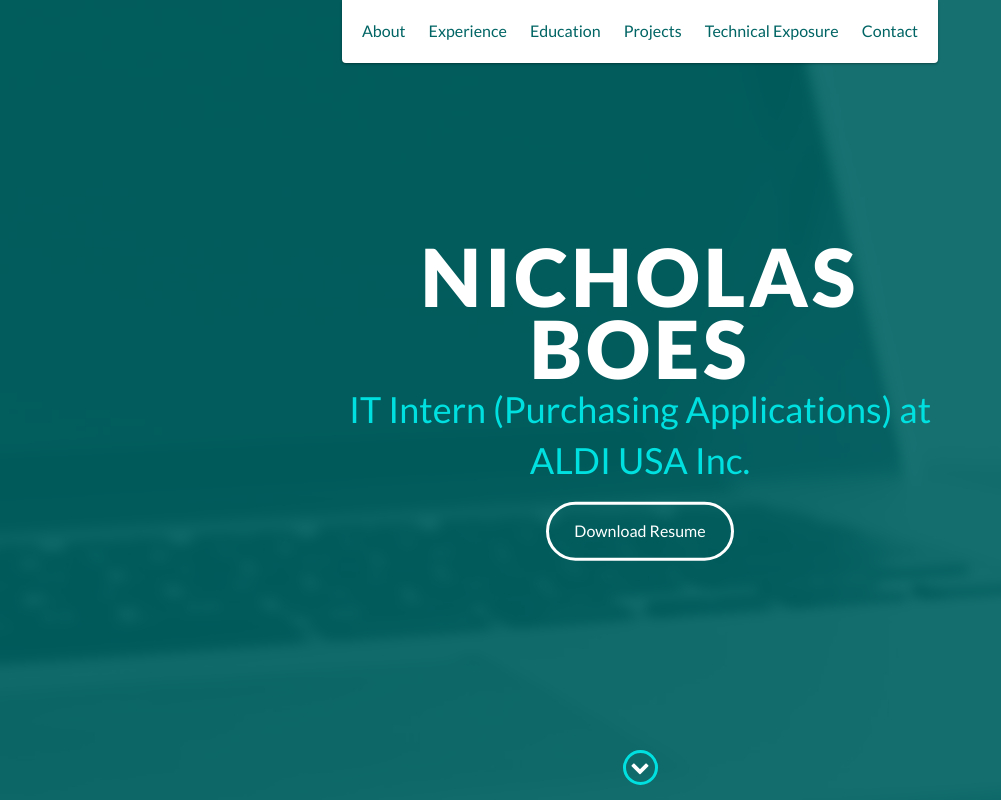
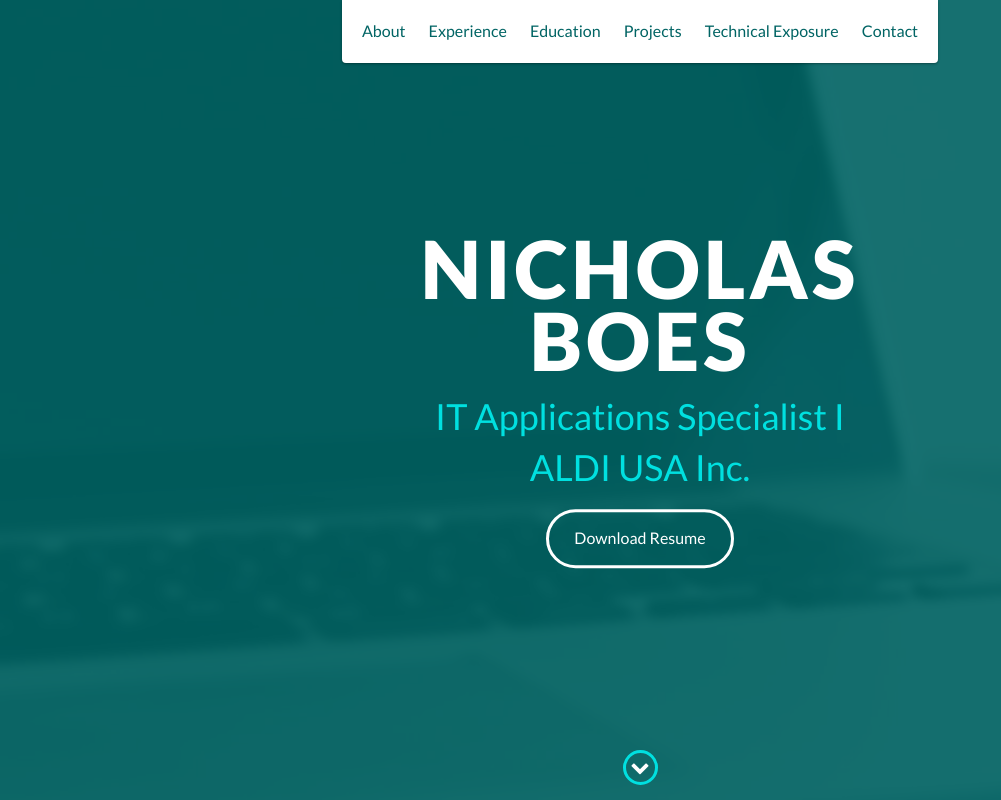
Before and after one commit to NBPrograms/NBPrograms.github.io, a website: page index.html in a window 1280 px wide. Shown: the top 800 px of the page, without its empty margins (0-1001 px from the left). Drawn offline with nearby package versions, Linux system fonts and the light colour scheme.

Commit message:
Finishing Touches

```diff
--- a/css/styles.css
+++ b/css/styles.css
@@ -249,12 +249,15 @@
     text-transform: uppercase;
     letter-spacing: 0.05em;
     line-height: 0.9em;
+    margin-bottom: 15px;
 }
 #lead-content h2 {
     color: #00E0E0;
     font-weight: 500;
     font-size: 2.25em;
-    margin-bottom: 15px;
+}
+#lead-content a {
+    margin-top: 15px;
 }
 #lead-overlay {
     position: absolute;
--- a/index.html
+++ b/index.html
@@ -56,8 +56,9 @@
     <div id="lead">
         <div id="lead-content">
             <h1>Nicholas Boes</h1>
-            <h2>IT Intern (Purchasing Applications) at ALDI USA Inc.</h2>
-            <a href="Nicholas%20Resume%20v12.pdf" download class="btn-rounded-white">Download Resume</a>
+            <h2>IT Applications Specialist I</h2>
+            <h2>ALDI USA Inc.</h2>
+            <a href="Nicholas%20Resume%20v13.pdf" download class="btn-rounded-white">Download Resume</a>
         </div>
         <!-- End #lead-content -->
 
@@ -303,7 +304,7 @@
             <li>Visio</li>
             <li>Power Query</li>
             <li>Power Automate</li>
-            <li>EDI</li>
+            <li>ANSI X12 EDI</li>
             <li>SAP</li>
         </ul>
     </div>
```
Also changed, not shown: 2 other files.
